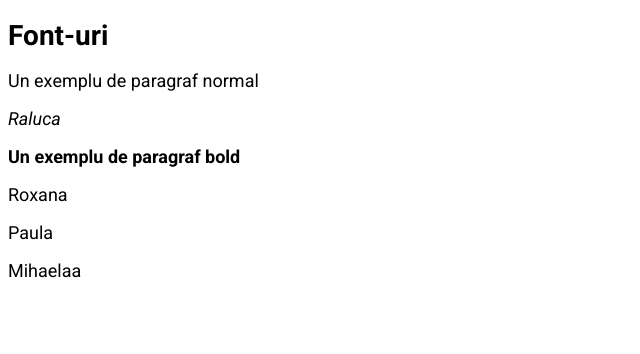
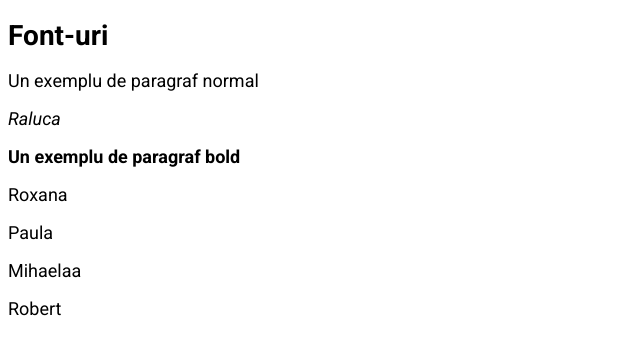
Before and after one commit to NorbertLovasz/sedinta4, a plain HTML site: page index.html in a window 1280 px wide. Shown: the whole page, without its empty margins (0-640 px from the left). Drawn offline with Linux system fonts and the light colour scheme.

Commit message:
Adaugare nume mic

```diff
--- a/index.html
+++ b/index.html
@@ -26,6 +26,7 @@
     <p>Roxana</p>
     <p>Paula</p>
     <p>Mihaelaa</p>
+    <p>Robert</p>
 </body>
 
 </html>
```
